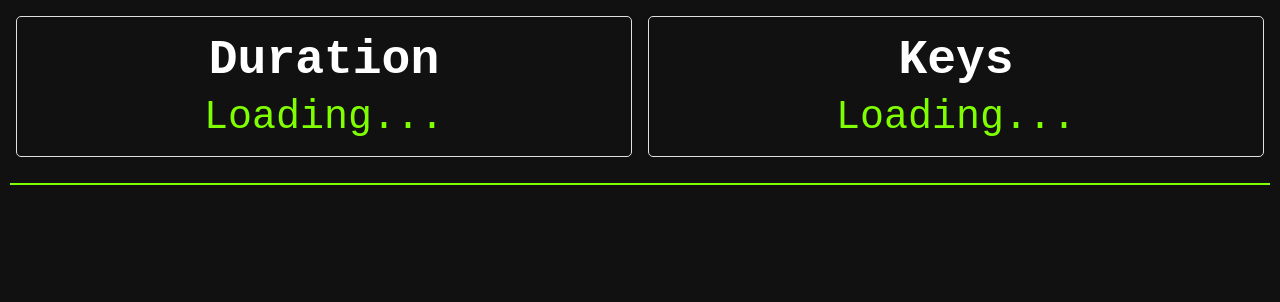
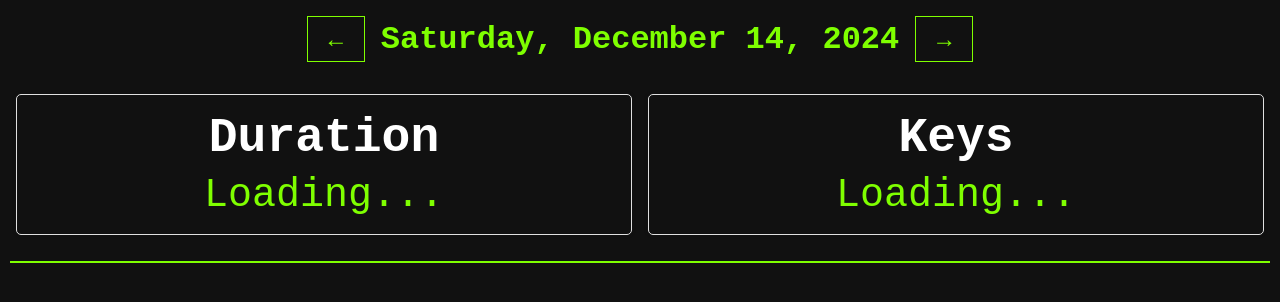
Before and after one commit to tomlue/prodtracker, a Python web app: template templates/index.html in a window 1280 px wide. Shown: the top 302 px of the page. Run offline with Jinja, Linux system fonts and the light colour scheme; the template is opened without the code that fills it, so the values that code supplies are empty; some libraries are stand-ins or nearby versions.

Commit message:
added left and right control on date

```diff
--- a/datastore.py
+++ b/datastore.py
@@ -45,7 +45,8 @@ def insert_metric(metric, value, unit="seconds"):
 
 def fetch_all_metrics(timestamp=datetime.now().strftime('%Y-%m-%d 00:00:00')):
     conn = sqlite3.connect(DB_NAME)
-    query = f"SELECT timestamp, metric, value, unit FROM metrics WHERE timestamp > '{timestamp}'"
+    end_timestamp = datetime.strptime(timestamp, '%Y-%m-%d %H:%M:%S').strftime('%Y-%m-%d 23:59:59')
+    query = f"SELECT timestamp, metric, value, unit FROM metrics WHERE timestamp > '{timestamp}' AND timestamp < '{end_timestamp}'"
     df = pd.read_sql(query, conn)
     conn.close()
     return df
--- a/static/style.css
+++ b/static/style.css
@@ -66,3 +66,34 @@ h2 {
     width: 100%;  /* let the charts take up the full width of their parent */
     height: 100%; /* and the full height */
 }
+
+.date-navigation {
+    display: flex;
+    align-items: center;
+    justify-content: center;
+    gap: 1rem;
+    padding: 1rem;
+    width: 100%;
+}
+
+.date-navigation button {
+    background: #111;
+    color: #7FFF00;
+    border: 1px solid #7FFF00;
+    padding: 0.5rem 1rem;
+    font-size: 1.5rem;
+    cursor: pointer;
+    transition: all 0.2s;
+}
+
+.date-navigation button:hover {
+    background: #7FFF00;
+    color: #111;
+}
+
+.date-navigation h1 {
+    font-size: 2rem;
+    margin: 0;
+    min-width: 200px;
+    text-align: center;
+}
--- a/static/updateWorker.js
+++ b/static/updateWorker.js
@@ -1,16 +1,15 @@
 var dataTable = [];
 
 self.onmessage = function(event) {
-
-    let startOfToday = new Date();
-    startOfToday.setHours(0, 0, 0, 0);
-
-    dataTable = dataTable.filter(item => new Date(item.timestamp) >= startOfToday);
-
     if (event.data.type === 'update_data') {
         dataTable = event.data.data;
     } else if (event.data.type === 'new_data_inserted') {
-        dataTable.push(event.data.data);
+        let today = new Date();
+        today.setHours(0, 0, 0, 0);
+        let dataDate = new Date(event.data.data.timestamp);
+        if (dataDate >= today) {
+            dataTable.push(event.data.data);
+        }
     }
 
     // Aggregation helper function
--- a/templates/index.html
+++ b/templates/index.html
@@ -9,6 +9,13 @@
     <link rel="stylesheet" type="text/css" href="{{ url_for('static', filename='style.css') }}">
 </head>
 <body>
+
+    <!-- Add after <body> and before dashboard div -->
+    <div class="date-navigation">
+        <button id="prev-date">←</button>
+        <h1 id="current-date">Today</h1>
+        <button id="next-date">→</button>
+    </div>
 
     <!-- Dashboard cards -->
 <div class="dashboard">
@@ -31,6 +38,33 @@
 
 <script>
     var socket = io.connect('http://' + document.domain + ':' + location.port);
+
+    let currentDate = new Date();
+    currentDate.setHours(0, 0, 0, 0);
+
+    function updateDateDisplay() {
+        const options = { weekday: 'long', year: 'numeric', month: 'long', day: 'numeric' };
+        document.getElementById('current-date').textContent = currentDate.toLocaleDateString(undefined, options);
+    }
+
+    function changeDate(days) {
+        currentDate.setDate(currentDate.getDate() + days);
+        updateDateDisplay();
+        socket.emit('request_data_sync', { date: currentDate.toISOString() });
+    }
+
+    // Event listeners for buttons
+    document.getElementById('prev-date').addEventListener('click', () => changeDate(-1));
+    document.getElementById('next-date').addEventListener('click', () => changeDate(1));
+
+    // Keyboard shortcuts
+    document.addEventListener('keydown', (e) => {
+        if (e.key === 'ArrowLeft') changeDate(-1);
+        if (e.key === 'ArrowRight') changeDate(1);
+    });
+
+    // Initial date display
+    updateDateDisplay();
 
     socket.on('connect', function() {
         console.log('Connected to the server');
```
Also changed, not shown: app.py (+6 -2 lines).
